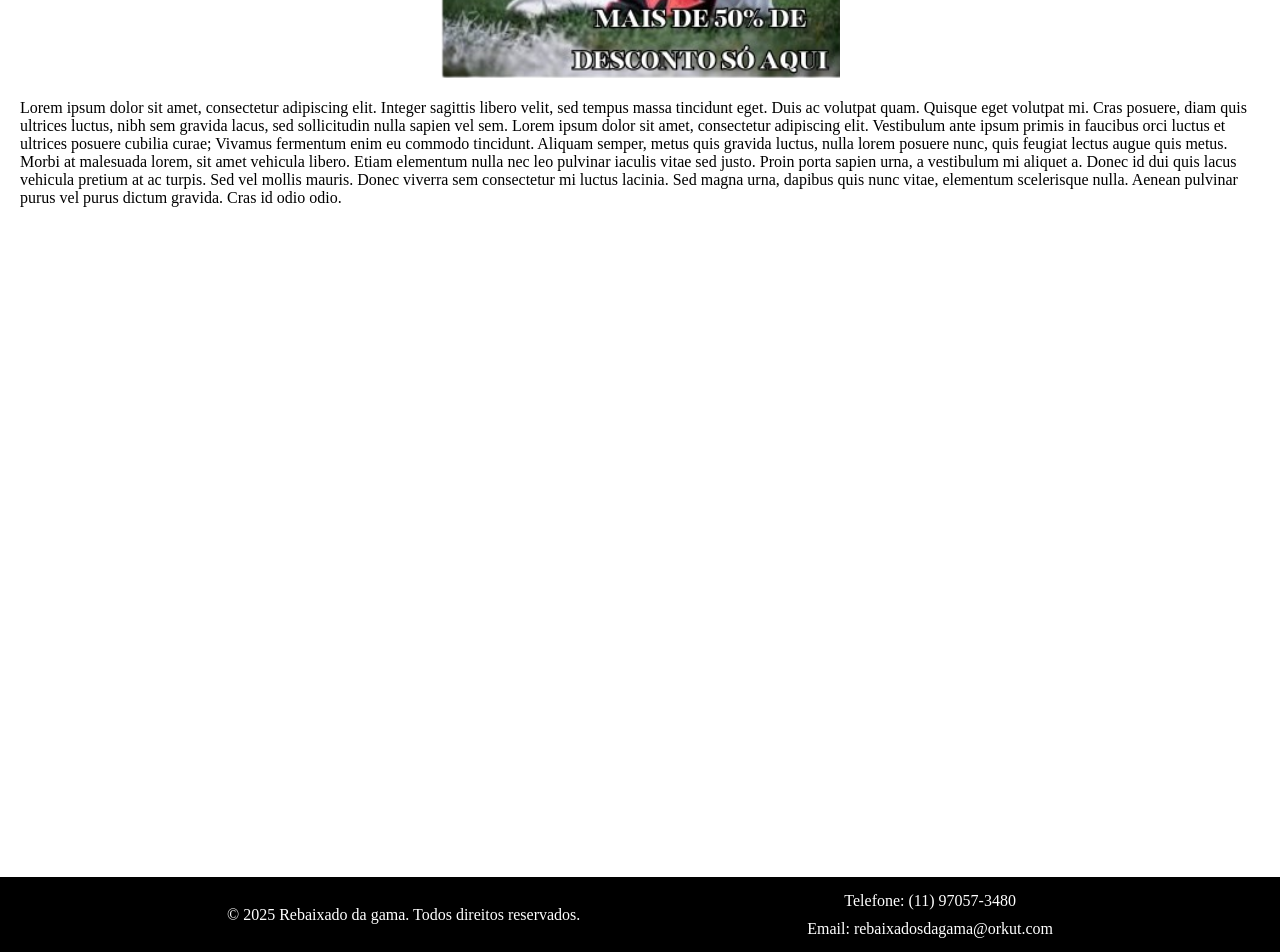
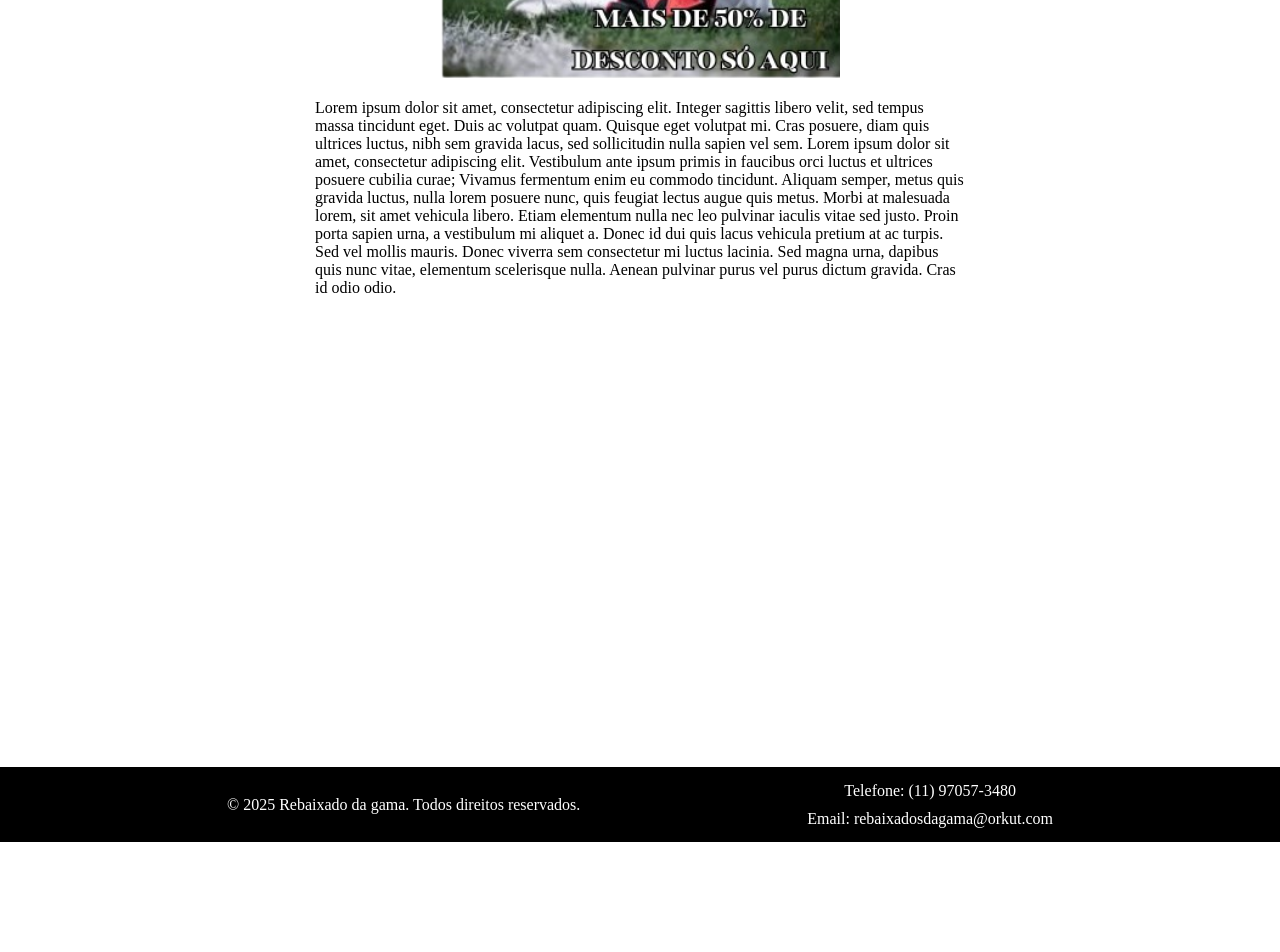
Before and after one commit to Nome-a-ser-decidido/Checkpoint-4-WebDev, a React (Vite) app: page / in a window 1280 px wide. Shown: the part 329-1281 px from the top of the page. After the commit the page ends 1171 px from the top, so only its background shows below. Built offline with nearby package versions, Linux system fonts and the light colour scheme.

Commit message:
Centralizando o texto da home

```diff
--- a/src/css/footer.css
+++ b/src/css/footer.css
@@ -15,7 +15,7 @@
     justify-content: space-evenly;
     clear: both;
     position: relative;
-    margin-top: 650px;
+    margin-top: 450px;
 
 }
 
--- a/src/css/home.css
+++ b/src/css/home.css
@@ -11,3 +11,6 @@ section{
     align-self: center;
     margin: 20px;
 }
+#home-text{
+    width: 650px;
+}
--- a/src/routes/Home.jsx
+++ b/src/routes/Home.jsx
@@ -7,7 +7,7 @@ const Home = () => {
     <section>
       <h1 class="text">Preços Rebaixados, você só encontra aqui!</h1>
       <img src={Image} alt="" id='home-image'/>
-      <p class="text">
+      <p class="text" id='home-text'>
 Lorem ipsum dolor sit amet, consectetur adipiscing elit. Integer sagittis libero velit, sed tempus massa tincidunt eget. Duis ac volutpat quam. Quisque eget volutpat mi. Cras posuere, diam quis ultrices luctus, nibh sem gravida lacus, sed sollicitudin nulla sapien vel sem. Lorem ipsum dolor sit amet, consectetur adipiscing elit. Vestibulum ante ipsum primis in faucibus orci luctus et ultrices posuere cubilia curae; Vivamus fermentum enim eu commodo tincidunt. Aliquam semper, metus quis gravida luctus, nulla lorem posuere nunc, quis feugiat lectus augue quis metus. Morbi at malesuada lorem, sit amet vehicula libero. Etiam elementum nulla nec leo pulvinar iaculis vitae sed justo. Proin porta sapien urna, a vestibulum mi aliquet a. Donec id dui quis lacus vehicula pretium at ac turpis. Sed vel mollis mauris. Donec viverra sem consectetur mi luctus lacinia. Sed magna urna, dapibus quis nunc vitae, elementum scelerisque nulla. Aenean pulvinar purus vel purus dictum gravida.
 Cras id odio odio. </p>
     </section>
```
